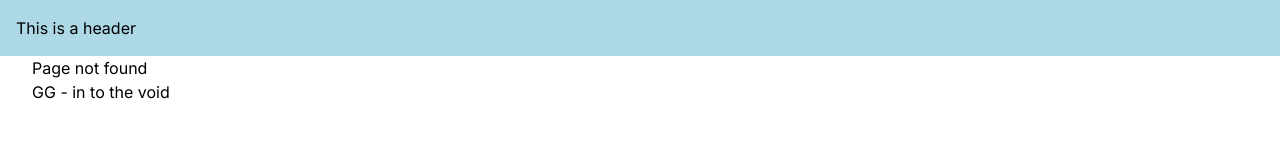
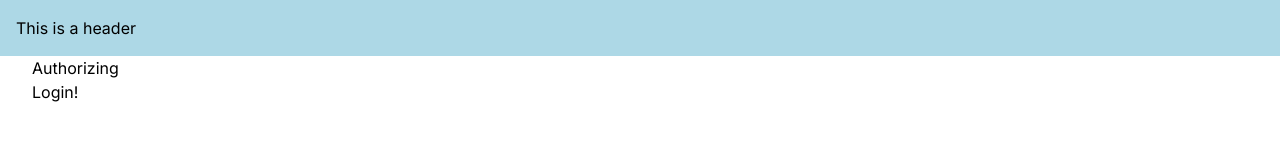
Before and after one commit to AdeptOfficial/adept.dev, a Next.js app: page /with-auth-layout/login in a window 1280 px wide. Before the commit this address had no page. Shown: the top 160 px of the page. Built offline with nearby package versions, Linux system fonts and the light colour scheme.

Commit message:
wow, i learned about folder structures and layouts in nextjs

```diff
--- /dev/null
+++ b/app/(auth)/forgot-password/page.tsx
@@ -0,0 +1,7 @@
+export default function ForgotPassword() {
+    return(
+        <div className='container'>
+            <h1>Forgot Password? Welp. too BAD!!!</h1>
+        </div>
+    )
+}
--- /dev/null
+++ b/app/(auth)/register/page.tsx
@@ -0,0 +1,7 @@
+export default function Register() {
+    return(
+        <div className='container'>
+            <h1>Register!</h1>
+        </div>
+    )
+}
--- /dev/null
+++ b/app/(auth)/with-auth-layout/layout.tsx
@@ -0,0 +1,15 @@
+export default function AuthLayout({
+    children,
+}: Readonly<{
+    children: React.ReactNode;
+}>) {
+    return (
+        <>
+            <div className='container'>
+                <h2>Authorizing</h2>
+            </div>
+            {children}
+
+        </>
+    );
+}
--- /dev/null
+++ b/app/(auth)/with-auth-layout/login/page.tsx
@@ -0,0 +1,7 @@
+export default function Login() {
+    return(
+        <div className='container'>
+            <h1>Login!</h1>
+        </div>
+    )
+}
--- /dev/null
+++ b/app/(auth)/with-auth-layout/logout/page.tsx
@@ -0,0 +1,7 @@
+export default function Logout() {
+    return(
+        <div className='container'>
+            <h1>Logout!</h1>
+        </div>
+    )
+}
--- /dev/null
+++ b/app/products/[productId]/layout.tsx
@@ -0,0 +1,15 @@
+export default function ProductDetailsLayout({
+    children,
+}: Readonly<{
+    children: React.ReactNode;
+}>) {
+    return (
+        <>
+            {children}
+            <div className='container'>
+                <h2>Features Products</h2>
+            </div>
+
+        </>
+    );
+}
```
